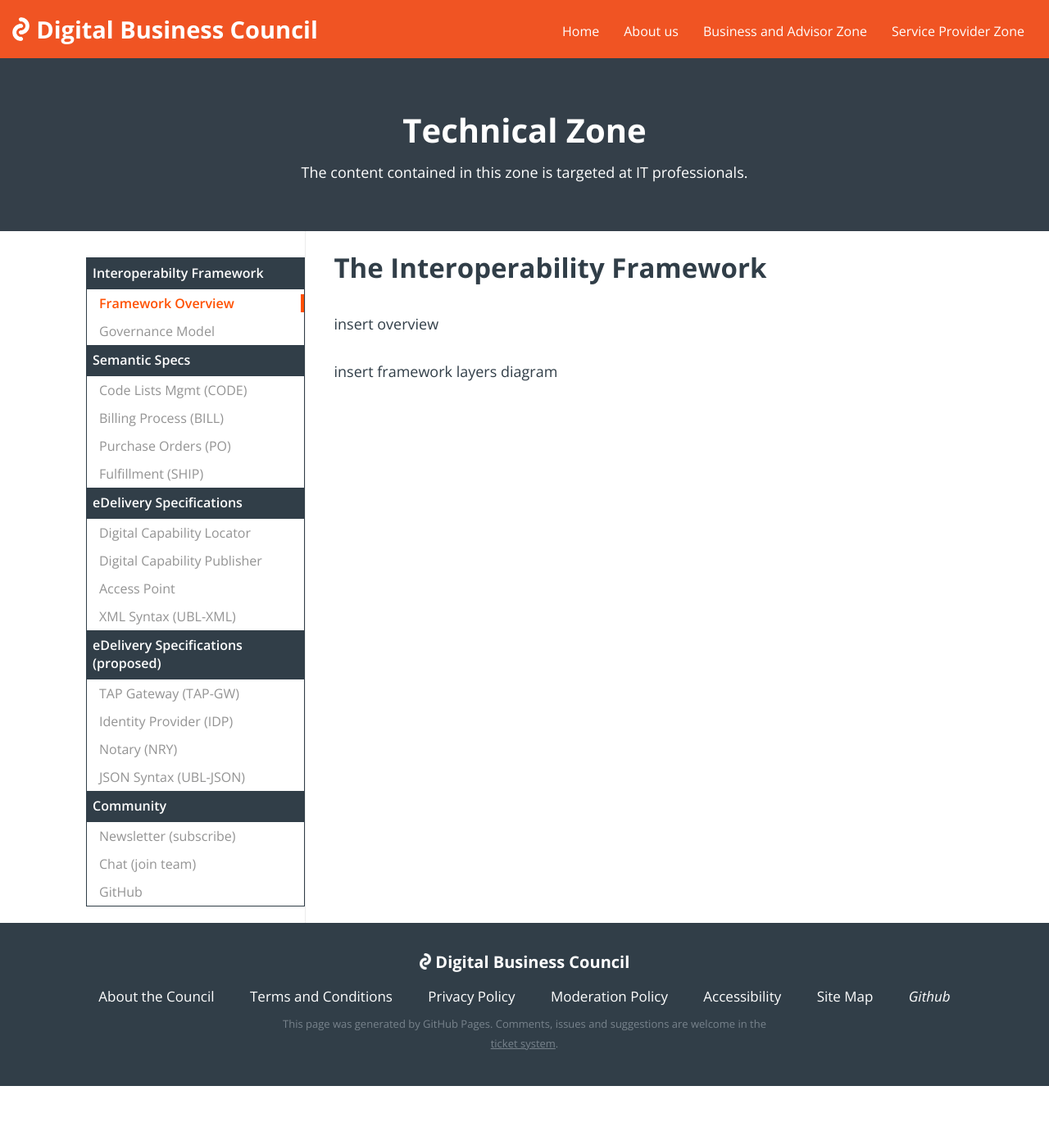
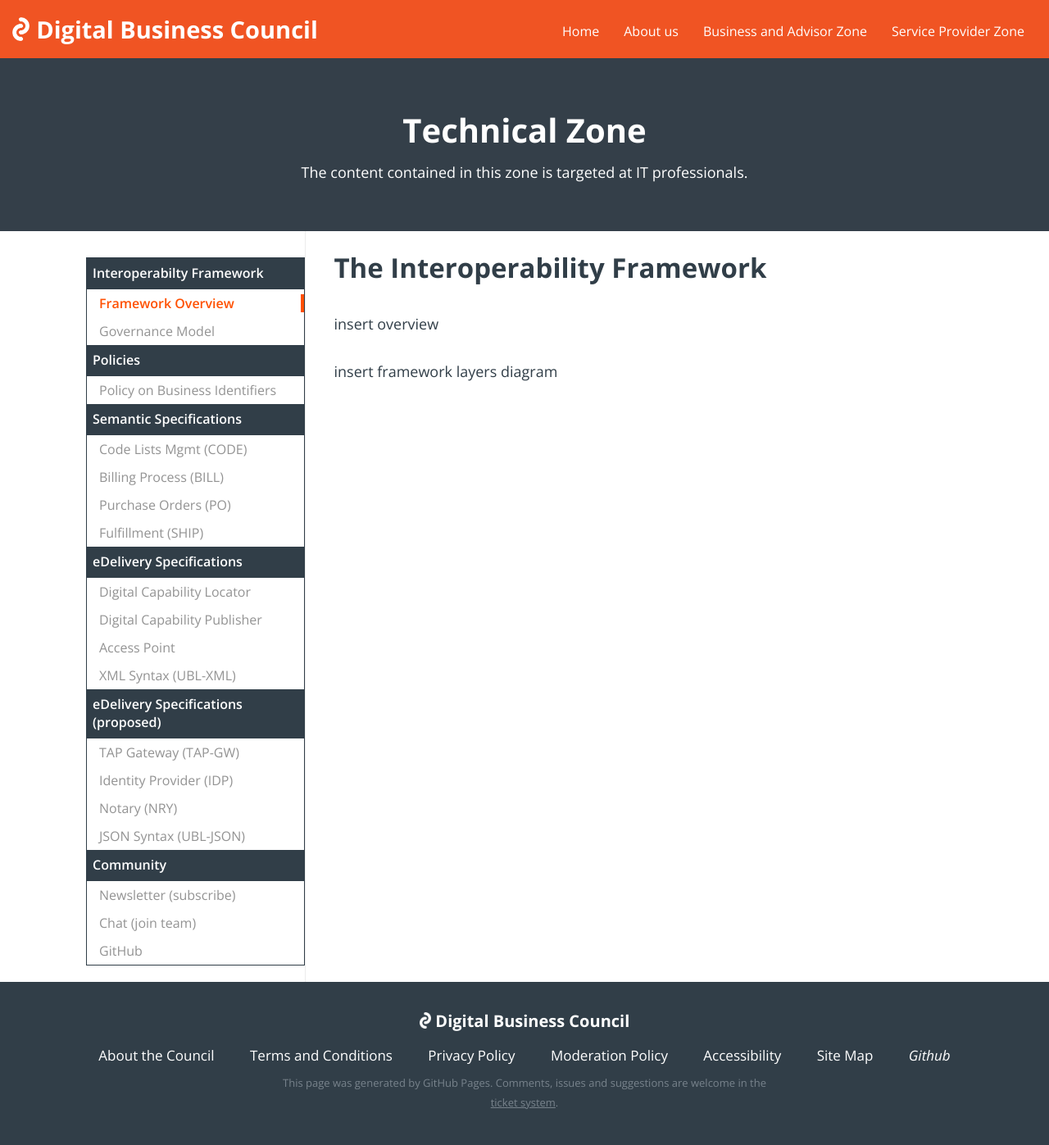
Before and after one commit to Digital-Business-Council/Digital-Business-Council.github.io, a Jekyll site: the page built from pages/interoperability-framework.md, in a window 1280 px wide. Shown: the whole page at 82% size. Built offline with Jekyll 4.4.1, drawn with Linux system fonts in a browser that asks for light colours; before the commit the page ends 1325 px from its top, so only the background shows below that.

Commit message:
Update sidebar-menu-tech.html

```diff
--- a/_includes/sidebar-menu-tech.html
+++ b/_includes/sidebar-menu-tech.html
@@ -4,7 +4,10 @@
     <li><a {% if current[1] == 'interoperability-framework' %}class="active"{% endif %} href="/interoperability-framework/">Framework Overview</a></li>
     <li><a {% if current[1] == 'governance-model' %}class="active"{% endif %} href="/governance-model/">Governance Model</a></li>
 
-    <li class="menu-title">Semantic Specs</li>
+    <li class="menu-title">Policies</li>
+    <li><a {% if current[1] == 'code-lists' %}class="active"{% endif %} href="/code-lists/">Policy on Business Identifiers</a></li>
+
+    <li class="menu-title">Semantic Specifications</li>
     <li><a {% if current[1] == 'code-lists' %}class="active"{% endif %} href="/code-lists/">Code Lists Mgmt (CODE)</a></li>
     <li><a {% if current[1] == 'billing-semantics' %}class="active"{% endif %} href="/billing-semantics/">Billing Process (BILL)</a></li>
     <li><a {% if current[1] == 'purchase-order-semantics' %}class="active"{% endif %} href="/purchase-order-semantics/">Purchase Orders (PO)</a></li>
```
